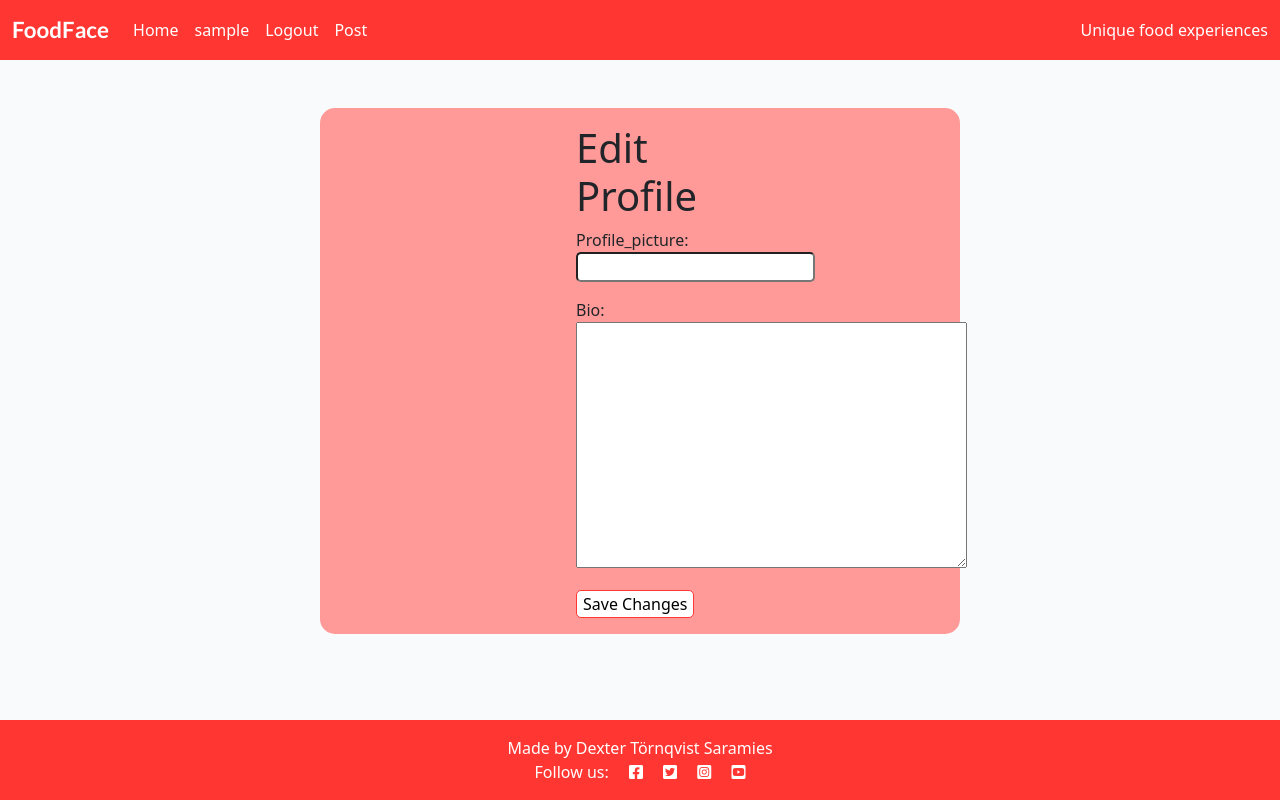
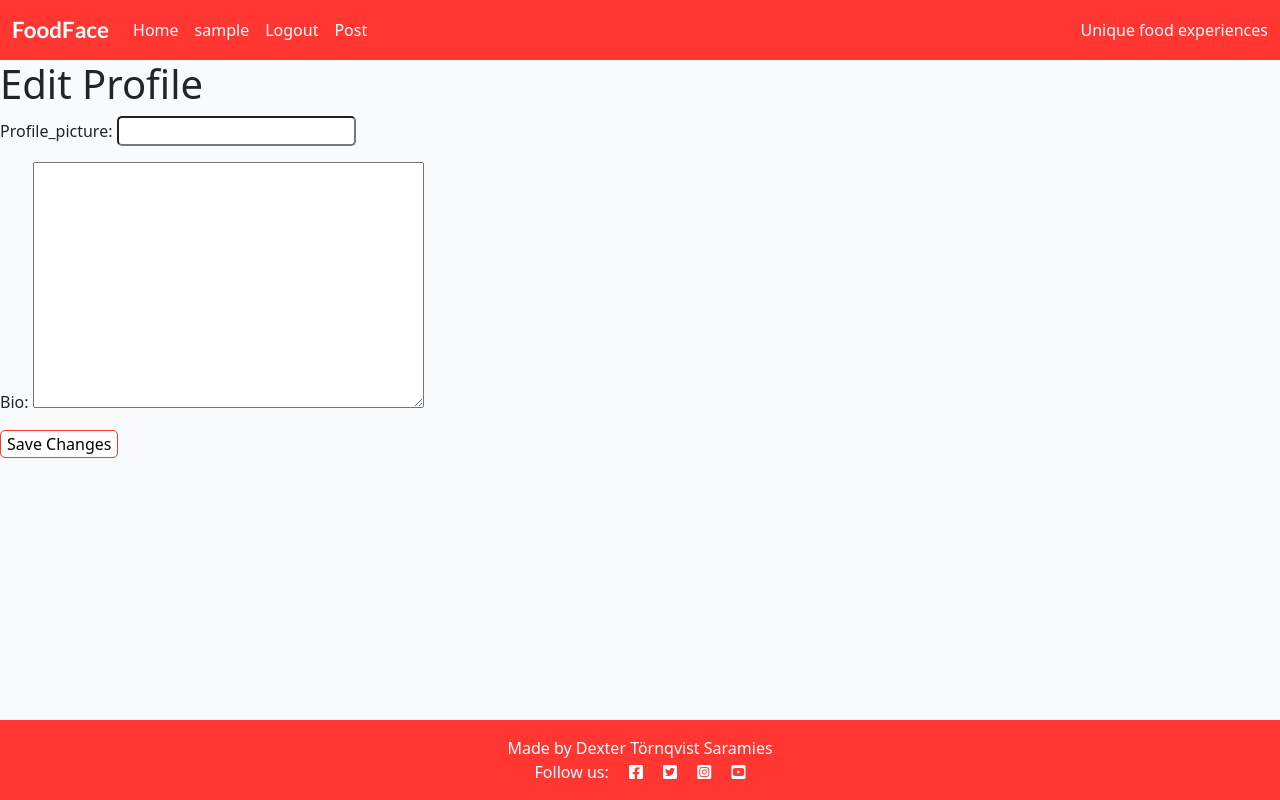
Before and after one commit to Bigkaboon/FoodFace, a Django app: a page that uses templates/update_profile.html in a window 1280 px wide. Run offline with Django 3.2, Linux system fonts and the light colour scheme; the visitor is signed in with stand-in values (Sample User, id 1); data comes from the database, SQL or seed files in the repository.

Commit message:
Revert "styled the rest of the templates"
This reverts commit 98c22e327a392aeff8b56d7bcc459154f8049cd0.

```diff
--- a/static/css/style.css
+++ b/static/css/style.css
@@ -8,14 +8,12 @@ body {
     font-weight: 700;
     color: #4A4A4F;
 }
-
 form > button {
     background-color: #fff;
     color: black;
     border: 1px solid #FF3632;
     border-radius: 5px;
 }
-
 p > input {
     border-radius: 5px;
 }
@@ -68,6 +66,9 @@ p > input {
     border: 0.75rem solid #FF9A98;
     margin-top: 8rem;
 }
+
+
+
 
 .card {
     border: none;
@@ -196,7 +197,6 @@ p > input {
     place-items: center;
     justify-content: baseline;
 }
-
 .masthead-text {
     background-color: #ff8686;
 }
@@ -294,14 +294,12 @@ h5 {
     margin-bottom: 1rem;
     border-radius: 5px;
 }
-
 .comment-text-bg {
     background-color: rgba(255, 154, 152, 0.6);
     border-radius: 5px;
     min-height: 2rem;
     padding: 0.5rem;
 }
-
 .post-edit-delete {
     display: flex;
     justify-content: space-between;
@@ -325,7 +323,6 @@ h5 {
 .footer-color {
     background-color: #FF3632;
 }
-
 #div_id_title {
     max-width: 30vw;
     margin-left: auto;
@@ -349,7 +346,6 @@ h5 {
     margin-right: auto;
     max-width: 70vw;
 }
-
 .main-bg > .container {
     background-color: white;
     border-radius: 15px;
@@ -366,6 +362,7 @@ h5 {
     margin-left: 2rem;
 }
 
+<<<<<<< HEAD
 .edit-profile-bg {
     margin-left: auto;
     margin-right: auto;
@@ -425,6 +422,8 @@ h5 {
 }
 
 
+=======
+>>>>>>> parent of 98c22e3 (styled the rest of the templates)
 @media screen and (min-width: 390px) {
     #post-feed {
         min-height: 90vh;
@@ -434,7 +433,6 @@ h5 {
         min-width: 50vw;
         min-height: 20vh;
     }
-
     .add-post-bg {
         min-width: 100vw;
         min-height: 87vh;
@@ -460,11 +458,11 @@ h5 {
         border-radius: 15px;
         margin-bottom: 2rem;
     }
-
     .btn-updt-post {
         margin-left: 0;
     }
 
+<<<<<<< HEAD
     .edit-profile-bg {
         min-width: 40vw;
     }
@@ -495,6 +493,8 @@ h5 {
         max-width: 40vw;
     }
 
+=======
+>>>>>>> parent of 98c22e3 (styled the rest of the templates)
 
 }
 
@@ -503,7 +503,6 @@ h5 {
         min-width: 10vw;
         min-height: 20vh;
     }
-
     .bio-bg {
         min-width: 20vw;
         max-width: 40vw;
@@ -519,7 +518,6 @@ h5 {
         margin-right: 0.5rem;
         max-width: fit-content;
     }
-
     .profile-bg{
         background-color: #FF3632;
         margin-top: 2rem;
@@ -550,7 +548,6 @@ h5 {
     .comment-btns:hover {
         border: 1px solid white;
     }
-
     #login-bg {
         max-width: 50vw;
         margin-top: 5rem;
@@ -563,6 +560,7 @@ h5 {
     #updt-post-bg {
         max-width: 70vw;
     }
+<<<<<<< HEAD
 
     .edit-profile-bg {
         min-width: 40vw;
@@ -591,4 +589,6 @@ h5 {
     .info-text {
         max-width: 35vw;
     }
+=======
+>>>>>>> parent of 98c22e3 (styled the rest of the templates)
 }
--- a/templates/delete_comment.html
+++ b/templates/delete_comment.html
@@ -2,7 +2,7 @@
 {% block title %} FoodFace | Delete Comment{% endblock %}
 {% block content %}
 
-<div class="container delete-view">
+<div class="container">
     <h1 class="page-title">Delete Comment</h1>
     <hr class="home-break">
     <br>
@@ -12,7 +12,7 @@
             <!-- Delete Comment Form -->
             <form class="text-center" method="POST">
                 {% csrf_token %}
-                <div class="delete-btns">
+                <div>
                     <button class="btn btn-danger m-2" type="submit">Delete</button>
                     <a class="btn btn-outline-dark m-2"
                         href="{%  url 'post_detail' comment.post.slug  %}">Cancel</a>
--- a/templates/delete_post.html
+++ b/templates/delete_post.html
@@ -2,7 +2,7 @@
 {% block title %}FoodFace | Delete Post{% endblock %}
 {% block content %}
 
-<div class="container delete-view">
+<div class="container">
     <h1 class="page-title">Delete Post</h1>
     <hr class="home-break">
     <br>
@@ -12,7 +12,7 @@
             <!-- Delete Post Form -->
             <form class="text-center" method="POST">
                 {% csrf_token %}
-                <div class="delete-btns">
+                <div>
                     <button class="btn btn-danger m-2" type="submit">Delete</button>
                     <a class="btn btn-outline-dark m-2" href="{%  url 'post_detail' post.slug  %}">Cancel</a>
                 </div>
--- a/templates/update_comment.html
+++ b/templates/update_comment.html
@@ -3,7 +3,7 @@
 {% block content %}
 {% load crispy_forms_tags %}
 
-<div class="container edit-comment-bg">
+<div class="container">
     <h1 class="page-title">Edit Comment</h1>
     <hr class="home-break">
     <br>
@@ -15,8 +15,8 @@
                 {{ form | crispy }}
                 {% csrf_token %}
                 <div class="text-center">
-                    <button type="submit" style="background-color: whitesmoke;" class="btn btn-outline-dark">Update</button>
-                    <a style="background-color: whitesmoke;" class="btn btn-outline-dark m-2"
+                    <button type="submit" class="btn btn-outline-dark">Update</button>
+                    <a class="btn btn-outline-dark m-2"
                         href="{%  url 'post_detail' comment.post.slug  %}">Cancel</a>
                 </div>
             </form>
--- a/templates/update_profile.html
+++ b/templates/update_profile.html
@@ -1,13 +1,9 @@
 {% extends 'base.html' %}
 {% block content %}
-<div class="edit-profile-bg">
-    <div id="place-edit-profile">
     <h1>Edit Profile</h1>
     <form method="post" enctype="multipart/form-data">
         {% csrf_token %}
         {{ form.as_p }}
         <button type="submit">Save Changes</button>
     </form>
-    </div>
-</div>
 {% endblock %}
```
Also changed, not shown: .gitpod.yml (added). Lines whose indentation alone changed are shown as unchanged.
